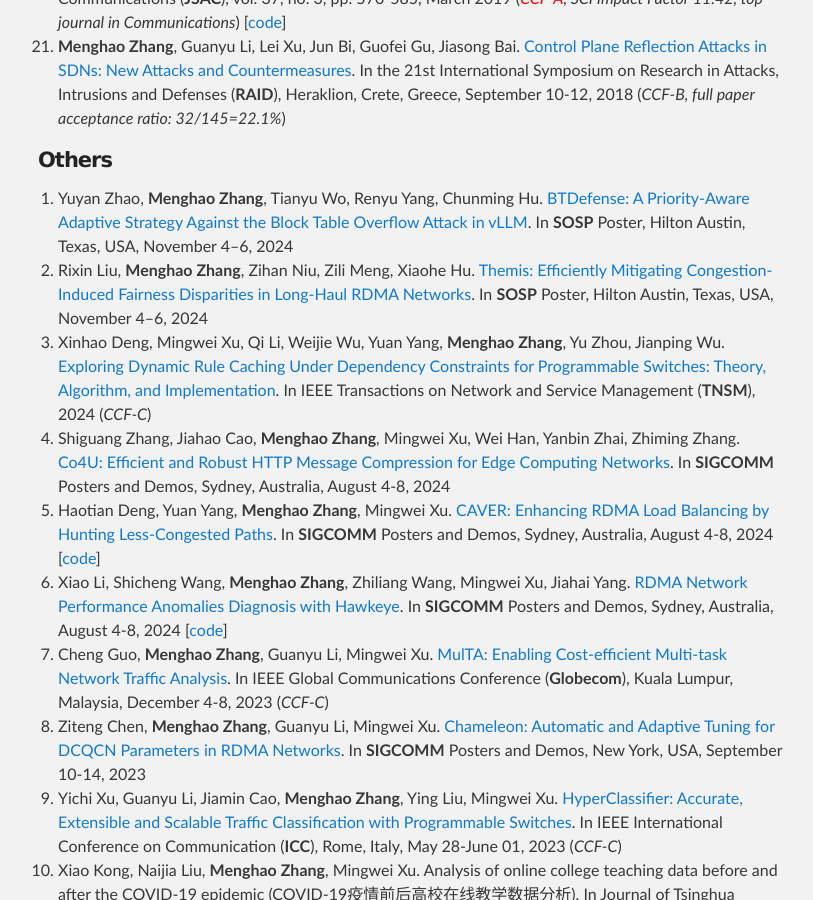
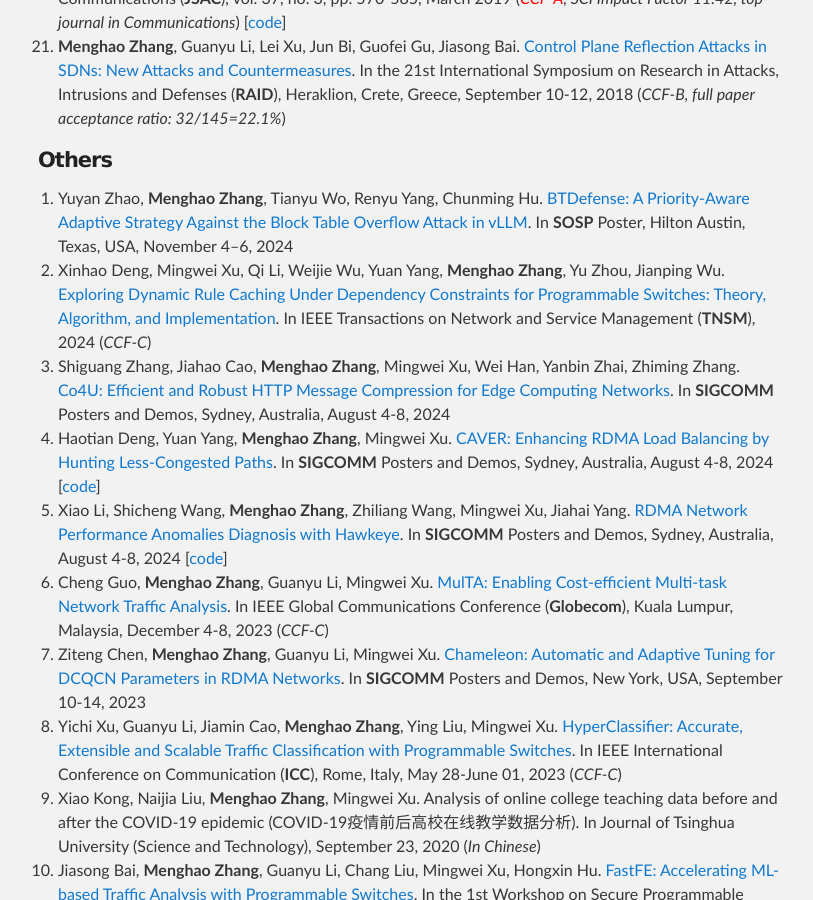
Before and after one commit to zhangmenghao/zhangmenghao.github.io, a Jekyll site: the page built from index.md, in a window 1280 px wide and 900 px high, scrolled down 3100 px. Shown: the whole window, without its empty margins (227-1040 px from the left). Built offline with Jekyll 4.4.1, drawn with Linux system fonts in a browser that asks for light colours.

Commit message:
Update paper

```diff
--- a/index.md
+++ b/index.md
@@ -103,9 +103,9 @@
 19. Yuyan Zhao, __Menghao Zhang__, Tianyu Wo, Renyu Yang, Chunming Hu.
 [BTDefense: A Priority-Aware Adaptive Strategy Against the Block Table Overflow Attack in vLLM](./papers/SOSP2024-Poster-BTDefense.pdf).
 In **SOSP** Poster, Hilton Austin, Texas, USA, November 4–6, 2024
-18. Rixin Liu, __Menghao Zhang__, Zihan Niu, Zili Meng, Xiaohe Hu.
+<!-- 18. Rixin Liu, __Menghao Zhang__, Zihan Niu, Zili Meng, Xiaohe Hu.
 [Themis: Efficiently Mitigating Congestion-Induced Fairness Disparities in Long-Haul RDMA Networks](./papers/SOSP2024-Poster-Themis.pdf).
-In **SOSP** Poster, Hilton Austin, Texas, USA, November 4–6, 2024
+In **SOSP** Poster, Hilton Austin, Texas, USA, November 4–6, 2024 -->
 17. Xinhao Deng, Mingwei Xu, Qi Li, Weijie Wu, Yuan Yang, __Menghao Zhang__, Yu Zhou, Jianping Wu.
 [Exploring Dynamic Rule Caching Under Dependency Constraints for Programmable Switches: Theory, Algorithm, and Implementation](./papers/TNSM2024-DROPS.pdf).
 In IEEE Transactions on Network and Service Management (**TNSM**), 2024 (*CCF-C*)
```
